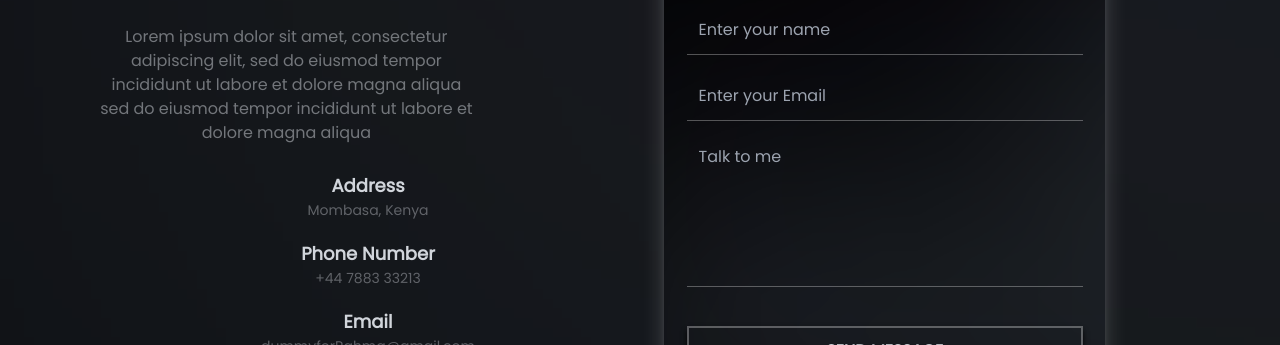
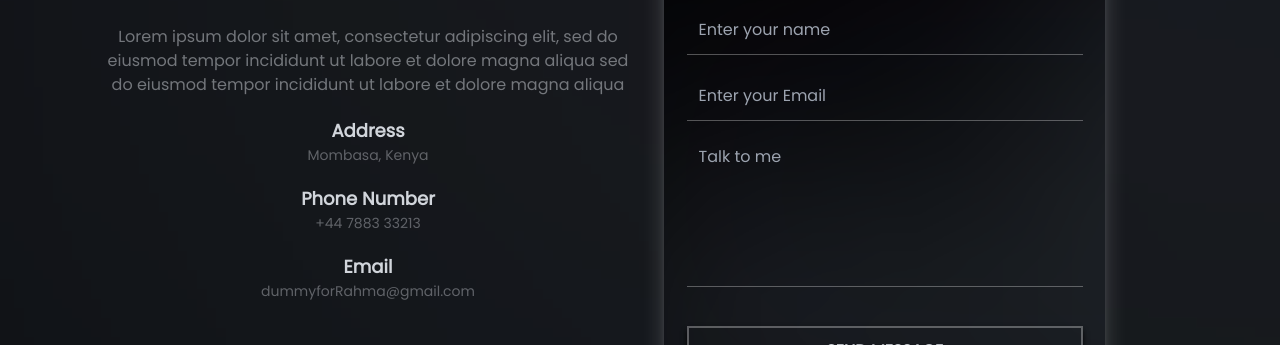
Before and after one commit to zendayat/portfolio_r, a website: page index.html in a window 1280 px wide. Shown: the part 2580-2925 px from the top of the page. Drawn offline with nearby package versions, Linux system fonts and the light colour scheme; a web font is replaced by a local one.

Commit message:
contact correction

```diff
--- a/index.html
+++ b/index.html
@@ -257,7 +257,7 @@
                 <div class="heading text-center align-middle justify-center mt-3">
                     <span class="contact_heading text-[35px] tracking-wide text-gray-300/75 -mt-10">CONTACT</span>
                 </div>
-                <div class="contact_description w-[70%] inline-block text-gray-300/50 mt-5 text-center mx-auto">
+                <div class="contact_description w-[70%] inline-block text-gray-300/50 w-fit mt-5 text-center align-middle justify-center">
                     Lorem ipsum dolor sit amet, consectetur adipiscing elit, sed do eiusmod tempor incididunt ut labore et dolore magna aliqua sed do eiusmod tempor incididunt ut labore et dolore magna aliqua
                 </div>
                 <div class="address flex flex-col text-center justify-center align-middle mt-5">
```
